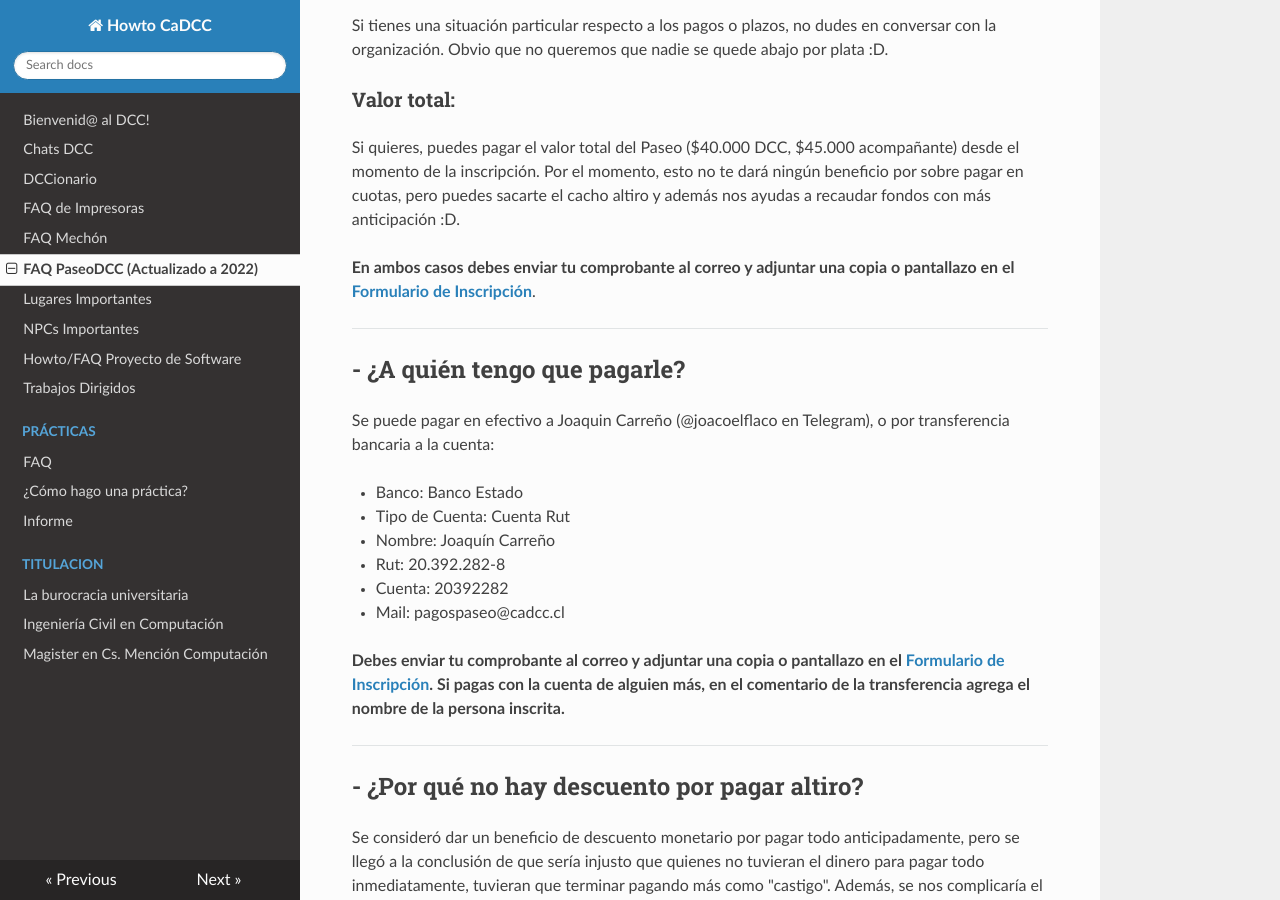
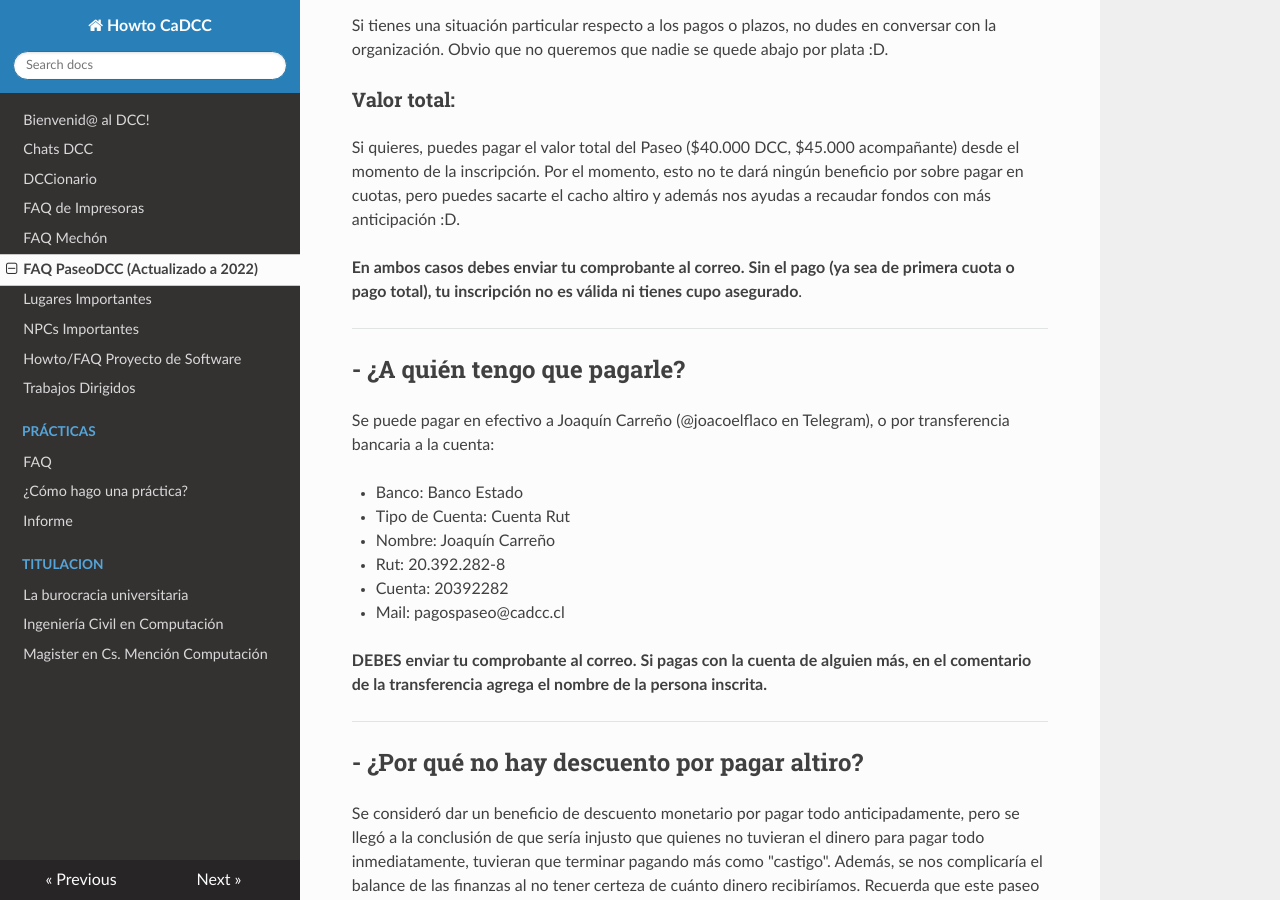
Before and after one commit to cadcc/howto, an MkDocs documentation site: the page built from docs/FAQ PaseoDCC.md, in a window 1280 px wide and 900 px high, scrolled down 4544 px. Built offline with MkDocs 1.6.1, drawn with Linux system fonts in a browser that asks for light colours; nearby versions of some CDN libraries; some of the changed lines change nothing that is shown; some of the changed text lies outside the part shown.

Commit message:
MÁS FIXES

```diff
--- a/docs/FAQ PaseoDCC.md
+++ b/docs/FAQ PaseoDCC.md
@@ -2,11 +2,11 @@
 
 Todas tus dudas relacionadas a este gran evento que cada año esperamos con ansias podrás encontrarlas respondidas en esta página.
 
-Te recordamos que para la versión 2022, el link del formulario de inscripción con instrucciones se encuentra en este link: [a.cadcc.cl/paseo2022](https://a.cadcc.cl/paseo2022)
+Te recordamos que para la versión 2022, el link del formulario de inscripción con instrucciones se encuentra en este link: [a.cadcc.cl/paseoDCC2022](https://a.cadcc.cl/paseoDCC2022)
 
 Si tu duda no está respondida aquí, no dudes en preguntar en el [chat DCC](https://t.me/+cAVp-ek3XURlOTBh) o enviar un correo a paseo@cadcc.cl
 
-**Opcional: Toma cada vez que diga [Formulario de Inscripción](https://a.cadcc.cl/paseo2022).**
+**Opcional: Toma cada vez que diga [Formulario de Inscripción](https://a.cadcc.cl/paseoDCC2022).**
 
 ---
 
@@ -32,9 +32,9 @@ El PaseoDCC en esta oportunidad (y desde sus inicios) se realizará en El Tabo.
 
 ## - ¿Cómo me inscribo al PaseoDCC?
 
-Para inscribirte, debes ingresar al [Formulario de Inscripción](https://a.cadcc.cl/paseo2022) y leer y seguir y **LEER DE NUEVO** las instrucciones que se te darán. Por favor, evita ingresar chistes o tallas internas y #respeta los formatos pedidos.
+Para inscribirte, debes ingresar al [Formulario de Inscripción](https://a.cadcc.cl/paseoDCC2022) y leer y seguir y **LEER DE NUEVO** las instrucciones que se te darán. Por favor, evita ingresar chistes o tallas internas y #respeta los formatos pedidos.
 
-Tu inscripción estará completa sola y exclusivamente cuando realices tu primer pago, ya sea por la primera cuota o por el precio completo (más detalles abajito). El solo rellenar el [Formulario de Inscripción](https://a.cadcc.cl/paseo2022) sin pagar no te asegura ningún cupo ni prioridad, y pesará en tu conciencia que entregaste tus datos por las puras.
+Tu inscripción estará completa sola y exclusivamente cuando realices tu primer pago, ya sea por la primera cuota o por el precio completo (más detalles abajito). El solo rellenar el [Formulario de Inscripción](https://a.cadcc.cl/paseoDCC2022) sin pagar no te asegura ningún cupo ni prioridad, y pesará en tu conciencia que entregaste tus datos por las puras.
 
 Al hacer la inscripción estarás aceptando el compromiso de buena conducta que ahí se encuentra. Este compromiso es crucial para asistir al Paseo y debe ser tomado con toda seriedad.
 
@@ -53,7 +53,7 @@ La organización **podrá excluir del Paseo a quienes tengan antecedentes de den
 
 Para casos particulares comunicarse directamente con el CaDCC o al Telegram @flordoro.
 
-**TODA persona asistente al evento deberá haberse registrado en el [Formulario de Inscripción](https://a.cadcc.cl/paseo2022), sin excepciones.**
+**TODA persona asistente al evento deberá haberse registrado en el [Formulario de Inscripción](https://a.cadcc.cl/paseoDCC2022), sin excepciones.**
 
 ---
 
@@ -65,13 +65,13 @@ Podrán ir personas externas al departamento como **acompañantes**, bajo las si
 - Cada DCC podrá invitar a lo más a 1 acompañante.
 - Existirán cupos limitados para acompañantes. En la primera tanda de 100 cupos generales, se permitirán a lo más 30 para acompañantes. Si liberamos más cupos generales, podrían o no liberarse más cupos de acompañantes, según la demanda.
 
-La persona acompañante tendrá que inscribirse igualmente en el mismo [Formulario de Inscripción](https://a.cadcc.cl/paseo2022), indicando su calidad de acompañante. Se le preguntará el nombre de la persona DCC que le invitó y esto será revisado posteriormente. **Cada persona DCC es responsable de su acompañante**, y responderá ante cualquier <s>cagazo</s> eventualidad que pueda generar, en acuerdo con el compromiso de conducta aceptado al inscribirse.
+La persona acompañante tendrá que inscribirse igualmente en el mismo [Formulario de Inscripción](https://a.cadcc.cl/paseoDCC2022), indicando su calidad de acompañante. Se le preguntará el nombre de la persona DCC que le invitó y esto será revisado posteriormente. **Cada persona DCC es responsable de su acompañante**, y responderá ante cualquier <s>cagazo</s> eventualidad que pueda generar, en acuerdo con el compromiso de conducta aceptado al inscribirse.
 
 Este proceso <s>**dictatorial y desalmado**</s> nace de que el espíritu de nuestro PaseoDCC es que la comunidad pueda compartir entre pares, para conocernos mejor, establecer lazos y hacer rondas **tomadxs de la manito**. Se busca evitar que se aproveche este evento como carrete personal con los panas o como viaje barato a la playa _(porque pucha que es barato **GRANDE CADCC**)_.
 
 Si quieres llevar a tu **gato** a parrandear, lamentablemente no se puede (por ahora...).
 
-**TODA persona asistente al evento deberá haberse registrado en el [Formulario de Inscripción](https://a.cadcc.cl/paseo2022), sin excepciones.**
+**TODA persona asistente al evento deberá haberse registrado en el [Formulario de Inscripción](https://a.cadcc.cl/paseoDCC2022), sin excepciones.**
 
 ---
 
@@ -79,7 +79,7 @@ Si quieres llevar a tu **gato** a parrandear, lamentablemente no se puede (por a
 
 En años anterior se tenía una lista de prioridad según ciertos criterios, principalmente para <s>echar viejonxs</s> que se renovara la gente que iba al Paseo, pero este año se decidió que, como hace mucho rato que no hay un Paseo y la gran mayoría nunca ha estado en uno (uwu), estos criterios ya no tienen mucho sentido.
 
-En su lugar, para mantener un control de los cupos este año iremos liberándolos en tandas. Inicialmente se liberarán 100 cupos generales, de los cuales 30 pueden ser acompañantes. Estos cupos se llenarán por **orden de llegada del [Formulario de Inscripción](https://a.cadcc.cl/paseo2022) y del pago** (AMBAS COSAS, cada una por sí sola no implica cupo asegurado).
+En su lugar, para mantener un control de los cupos este año iremos liberándolos en tandas. Inicialmente se liberarán 100 cupos generales, de los cuales 30 pueden ser acompañantes. Estos cupos se llenarán por **orden de llegada del [Formulario de Inscripción](https://a.cadcc.cl/paseoDCC2022) y del pago** (AMBAS COSAS, cada una por sí sola no implica cupo asegurado).
 
 ---
 
@@ -138,13 +138,13 @@ Si tienes una situación particular respecto a los pagos o plazos, no dudes en c
 ### Valor total:
 Si quieres, puedes pagar el valor total del Paseo ($40.000 DCC, $45.000 acompañante) desde el momento de la inscripción. Por el momento, esto no te dará ningún beneficio por sobre pagar en cuotas, pero puedes sacarte el cacho altiro y además nos ayudas a recaudar fondos con más anticipación :D.
 
-**En ambos casos debes enviar tu comprobante al correo y adjuntar una copia o pantallazo en el [Formulario de Inscripción](https://a.cadcc.cl/paseo2022)**.
+**En ambos casos debes enviar tu comprobante al correo. Sin el pago (ya sea de primera cuota o pago total), tu inscripción no es válida ni tienes cupo asegurado**.
 
 ---
 
 ## - ¿A quién tengo que pagarle?
 
-Se puede pagar en efectivo a Joaquin Carreño (@joacoelflaco en Telegram), o por transferencia bancaria a la cuenta:
+Se puede pagar en efectivo a Joaquín Carreño (@joacoelflaco en Telegram), o por transferencia bancaria a la cuenta:
 
 - Banco: Banco Estado
 - Tipo de Cuenta: Cuenta Rut
@@ -153,7 +153,7 @@ Se puede pagar en efectivo a Joaquin Carreño (@joacoelflaco en Telegram), o por
 - Cuenta: 20392282
 - Mail: pagospaseo@cadcc.cl
 
-**Debes enviar tu comprobante al correo y adjuntar una copia o pantallazo en el [Formulario de Inscripción](https://a.cadcc.cl/paseo2022). Si pagas con la cuenta de alguien más, en el comentario de la transferencia agrega el nombre de la persona inscrita.**
+**DEBES enviar tu comprobante al correo. Si pagas con la cuenta de alguien más, en el comentario de la transferencia agrega el nombre de la persona inscrita.**
 
 ---
 
@@ -193,7 +193,7 @@ Vamos a El Tabo, Región de Valparaíso. Específicamente, en las cabañas Litor
 
 Sí puedes, pero por default, no haremos ninguna diferencia en el precio final por ello. Igualmente si planeas ir por tu cuenta, avisa a la organización, para que sepamos que no llegarás a los buses y para confirmar que tendrás estacionamiento disponible.
 
-Como se indicó en el [Formulario de Inscripción](a.cadcc.cl/paseo2022), es posible que, **de ser necesario**, pidamos que personas lleven gente en sus autos particulares y les paguemos una subvención por la bencina. Esto ocurrirá **solo en caso de ser necesario** por temas de cupo en los buses, y nos coordinaremos explícitamente con las personas encargadas de eso, antes del Paseo. Si vas en auto pero no lo has coordinado previamente con la organización, no se te dará subvención.
+Como se indicó en el [Formulario de Inscripción](a.cadcc.cl/paseoDCC2022), es posible que, **de ser necesario**, pidamos que personas lleven gente en sus autos particulares y les paguemos una subvención por la bencina. Esto ocurrirá **solo en caso de ser necesario** por temas de cupo en los buses, y nos coordinaremos explícitamente con las personas encargadas de eso, antes del Paseo. Si vas en auto pero no lo has coordinado previamente con la organización, no se te dará subvención.
 
 ---
 
```
